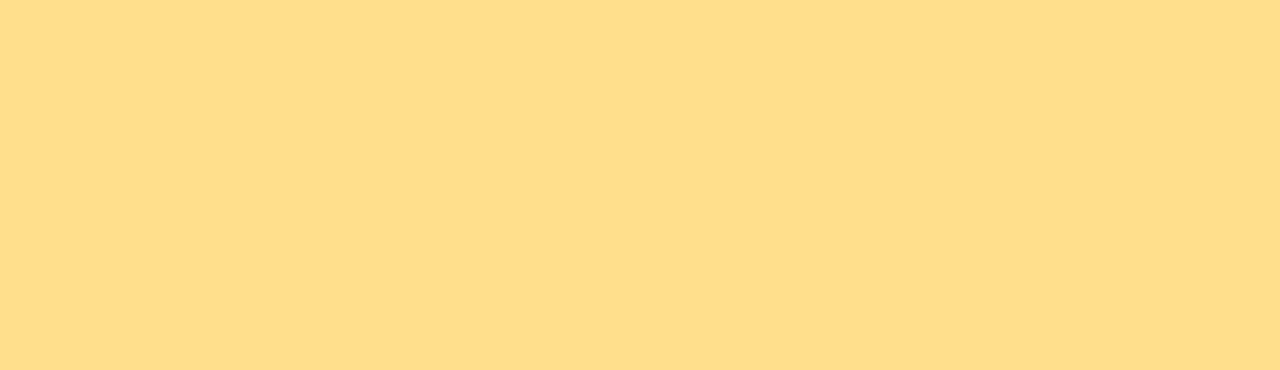
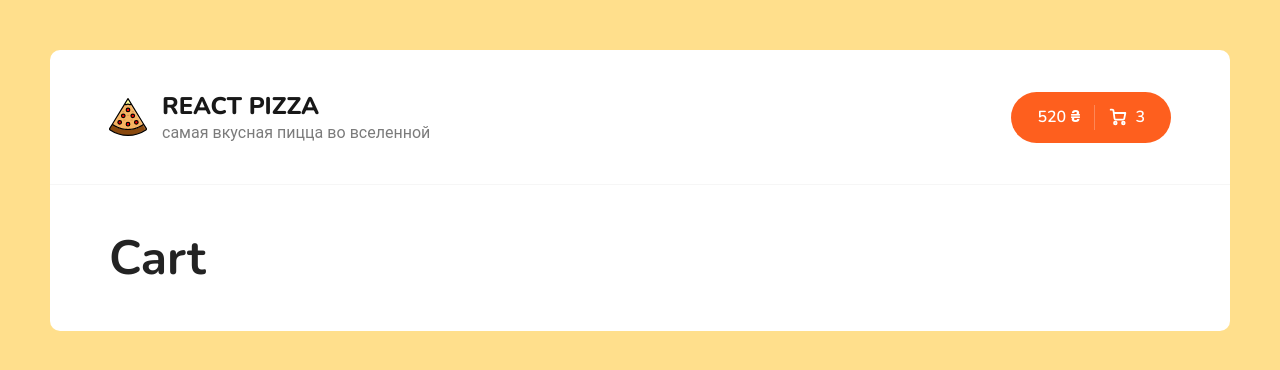
Before and after one commit to yashchenkops/react-pizza, a React (Create React App) app: page /cart in a window 1280 px wide. Before the commit this address had no page. Shown: the top 370 px of the page. Built offline with nearby package versions, Linux system fonts and the light colour scheme.

Commit message:
feat: add react router

```diff
--- a/src/App.jsx
+++ b/src/App.jsx
@@ -1,7 +1,8 @@
+import { Routes, Route } from 'react-router';
 import Header from './components/Header';
-import NotFound from './pages/404';
 import Home from './pages/Home';
-
+import Cart from './pages/Cart';
+import NotFound404 from './pages/NotFound404';
 
 import './scss/app.scss';
 
@@ -11,8 +12,11 @@ function App() {
       <Header />
       <div className="content">
         <div className="container">
-          <NotFound />
-          <Home />
+          <Routes>
+            <Route path="/" element={<Home />} />
+            <Route path="/cart" element={<Cart />} />
+            <Route path="*" element={<NotFound404 />} />
+          </Routes>
         </div>
       </div>
     </div>
--- a/src/components/Header.jsx
+++ b/src/components/Header.jsx
@@ -1,20 +1,21 @@
+import { Link } from 'react-router';
 import logoSvg from '../assets/img/pizza-logo.svg';
 
 function Header() {
   return (
     <div className="header">
       <div className="container">
-        <div className="header__logo">
-          <a href="/">
+        <Link to="/">
+          <div className="header__logo">
             <img width="38" src={logoSvg} alt="Pizza logo" />
-          </a>
-          <div>
-            <h1>React Pizza</h1>
-            <p>самая вкусная пицца во вселенной</p>
+            <div>
+              <h1>React Pizza</h1>
+              <p>самая вкусная пицца во вселенной</p>
+            </div>
           </div>
-        </div>
+        </Link>
         <div className="header__cart">
-          <a href="/cart.html" className="button button--cart">
+          <Link to="/cart" className="button button--cart">
             <span>520 ₴</span>
             <div className="button__delimiter"></div>
             <svg
@@ -47,7 +48,7 @@ function Header() {
               />
             </svg>
             <span>3</span>
-          </a>
+          </Link>
         </div>
       </div>
     </div>
--- a/src/index.js
+++ b/src/index.js
@@ -1,15 +1,13 @@
 import React from 'react';
 import ReactDOM from 'react-dom/client';
-import { BrowserRouter, Routes, Route } from "react-router";
+import { BrowserRouter } from "react-router";
 import App from './App';
 
 const root = ReactDOM.createRoot(document.getElementById('root'));
 root.render(
   <React.StrictMode>
     <BrowserRouter>
-      <Routes>
-        <Route path="/" element={<App />} />
-      </Routes>
+      <App />
     </BrowserRouter>
   </React.StrictMode>,
 );
--- a/src/pages/404.jsx
+++ /dev/null
@@ -1,7 +0,0 @@
-const NotFound = () => {
-  return (
-    <h1>NOT FOUND! 404!</h1>
-  )
-}
-
-export default NotFound;
--- a/src/pages/Cart.jsx
+++ b/src/pages/Cart.jsx
@@ -0,0 +1,7 @@
+const Cart = () => {
+  return (
+    <h1>Cart</h1>
+  )
+}
+
+export default Cart;
--- /dev/null
+++ b/src/pages/NotFound404.jsx
@@ -0,0 +1,7 @@
+const NotFound404 = () => {
+  return (
+    <h1>NOT FOUND! 404!</h1>
+  )
+}
+
+export default NotFound404;
```
